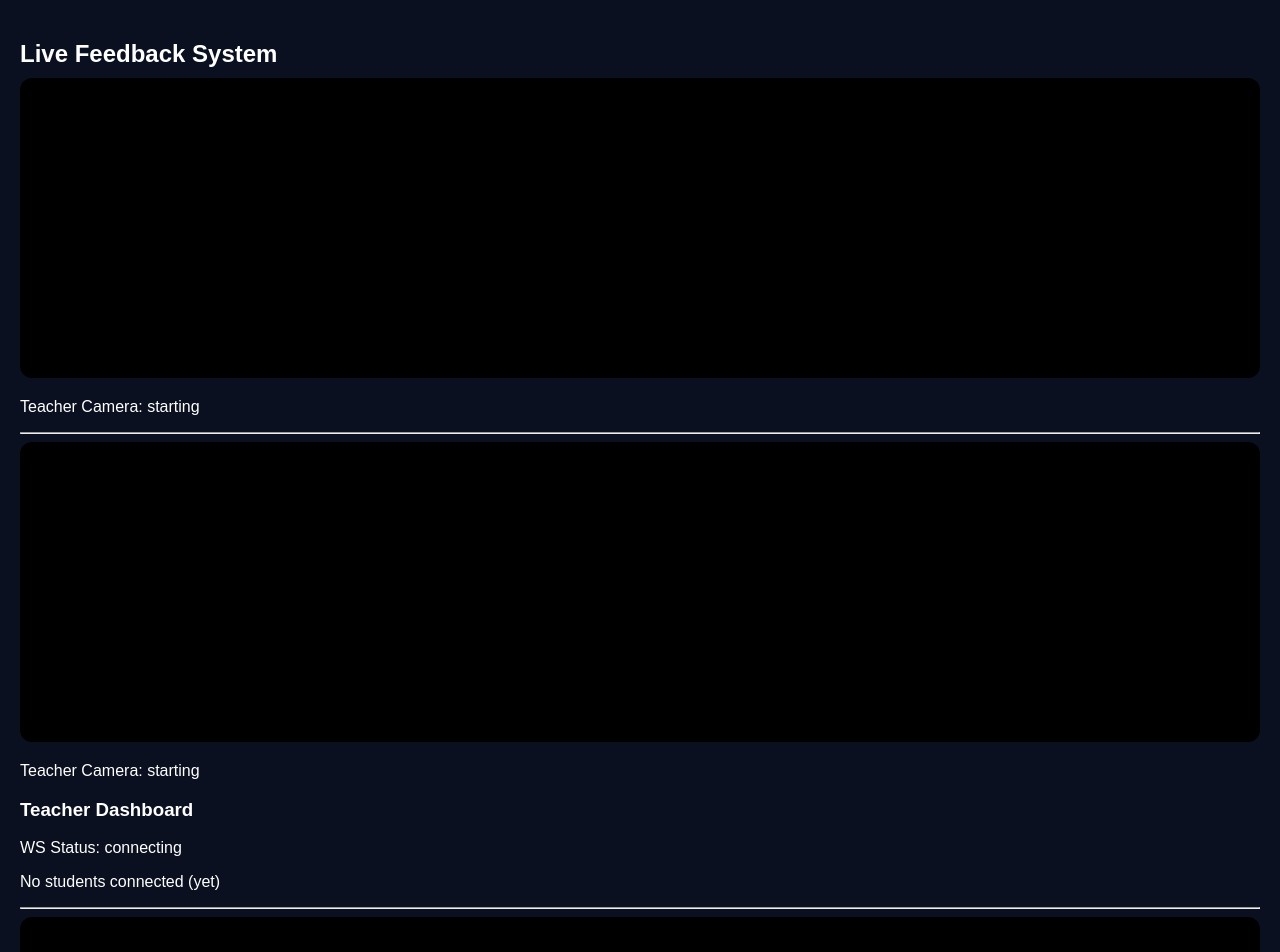
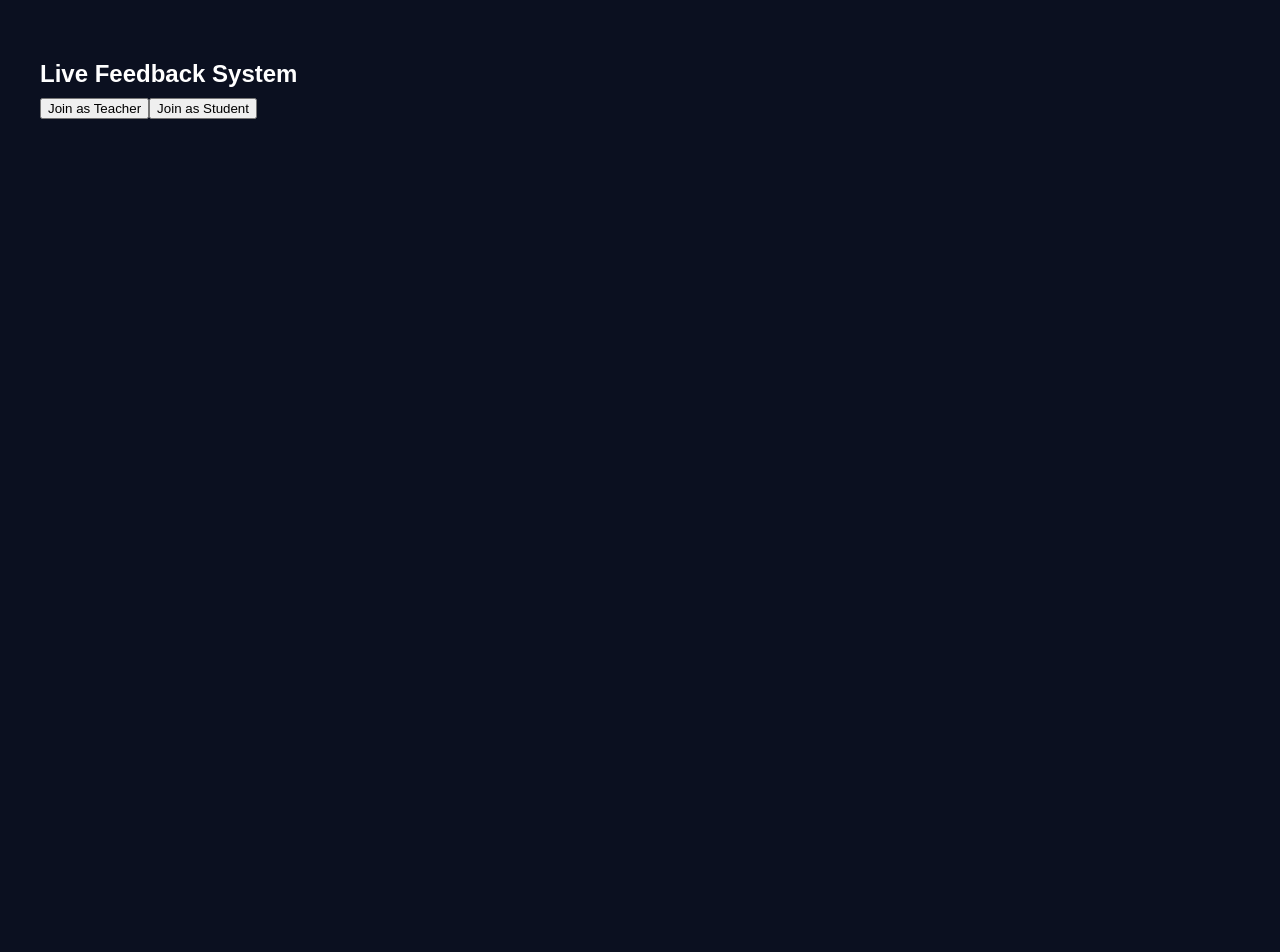
Before and after one commit to vagdevikilaru3355-pixel/live-feedback-frontend, a React (Vite) app: page / in a window 1280 px wide. Shown: the top 952 px of the page. After the commit the page ends 800 px from the top, so only its background shows below. Built offline with nearby package versions, Linux system fonts and the light colour scheme; no server answers.

Commit message:
Fix role-based UI + camera

```diff
--- a/src/App.jsx
+++ b/src/App.jsx
@@ -1,19 +1,31 @@
+import { useState } from "react";
 import TeacherCamera from "./components/TeacherCamera";
 import StudentCamera from "./components/StudentCamera";
 import TeacherDashboard from "./components/TeacherDashboard";
 
 export default function App() {
-  return (
-    <div style={{ padding: 20 }}>
-      <h2>Live Feedback System</h2>
+  const [role, setRole] = useState(null);
 
-      <TeacherCamera />
-      <hr />
+  if (!role) {
+    return (
+      <div style={{ padding: 40 }}>
+        <h2>Live Feedback System</h2>
+        <button onClick={() => setRole("teacher")}>Join as Teacher</button>
+        <button onClick={() => setRole("student")}>Join as Student</button>
+      </div>
+    );
+  }
 
-      <TeacherDashboard />
-      <hr />
+  if (role === "teacher") {
+    return (
+      <>
+        <TeacherCamera />
+        <TeacherDashboard />
+      </>
+    );
+  }
 
-      <StudentCamera studentId="student-1" />
-    </div>
-  );
+  if (role === "student") {
+    return <StudentCamera studentId="student-1" />;
+  }
 }
--- a/src/components/StudentCamera.jsx
+++ b/src/components/StudentCamera.jsx
@@ -1,31 +1,26 @@
-import { useEffect, useRef, useState } from "react";
+import { useEffect, useRef } from "react";
 
 export default function StudentCamera({ studentId }) {
   const videoRef = useRef(null);
-  const [status, setStatus] = useState("starting");
+  const wsRef = useRef(null);
 
   useEffect(() => {
-    async function startCamera() {
-      try {
-        const stream = await navigator.mediaDevices.getUserMedia({
-          video: true,
-          audio: false,
-        });
-        videoRef.current.srcObject = stream;
-        setStatus("camera-on");
-      } catch (err) {
-        console.error(err);
-        setStatus("camera-error");
-      }
-    }
+    navigator.mediaDevices.getUserMedia({ video: true })
+      .then(stream => videoRef.current.srcObject = stream);
 
-    startCamera();
+    wsRef.current = new WebSocket(
+      `wss://YOUR-BACKEND.onrender.com/ws?role=student&client_id=${studentId}`
+    );
+
+    const interval = setInterval(() => {
+      wsRef.current.send({
+        type: "feedback",
+        status: "looking_straight"
+      });
+    }, 3000);
+
+    return () => clearInterval(interval);
   }, []);
 
-  return (
-    <>
-      <video ref={videoRef} autoPlay muted playsInline />
-      <p>Status: {status}</p>
-    </>
-  );
+  return <video ref={videoRef} autoPlay muted />;
 }
--- a/src/components/TeacherCamera.jsx
+++ b/src/components/TeacherCamera.jsx
@@ -1,31 +1,18 @@
-import { useEffect, useRef, useState } from "react";
+import { useEffect, useRef } from "react";
 
 export default function TeacherCamera() {
     const videoRef = useRef(null);
-    const [status, setStatus] = useState("starting");
 
     useEffect(() => {
-        async function startCamera() {
-            try {
-                const stream = await navigator.mediaDevices.getUserMedia({
-                    video: true,
-                    audio: false,
-                });
-                videoRef.current.srcObject = stream;
-                setStatus("camera-on");
-            } catch (err) {
-                console.error(err);
-                setStatus("camera-error");
-            }
-        }
-
-        startCamera();
+        navigator.mediaDevices.getUserMedia({ video: true })
+            .then(stream => videoRef.current.srcObject = stream)
+            .catch(console.error);
     }, []);
 
     return (
-        <>
+        <div>
+            <h3>Teacher Camera</h3>
             <video ref={videoRef} autoPlay muted playsInline />
-            <p>Teacher Camera: {status}</p>
-        </>
+        </div>
     );
 }
--- a/src/components/TeacherDashboard.jsx
+++ b/src/components/TeacherDashboard.jsx
@@ -1,26 +1,36 @@
 import { useEffect, useState } from "react";
-import TeacherCamera from "./TeacherCamera";
 
 export default function TeacherDashboard() {
-    const [wsStatus, setWsStatus] = useState("connecting");
+    const [students, setStudents] = useState([]);
+    const [alerts, setAlerts] = useState([]);
 
     useEffect(() => {
         const ws = new WebSocket(
-            "ws://127.0.0.1:8000/ws?role=teacher&client_id=teacher-1"
+            "wss://YOUR-BACKEND.onrender.com/ws?role=teacher&client_id=teacher"
         );
 
-        ws.onopen = () => setWsStatus("OPEN");
-        ws.onclose = () => setWsStatus("CLOSED");
+        ws.onmessage = e => {
+            const data = JSON.parse(e.data);
 
-        return () => ws.close();
+            if (data.type === "participants_snapshot") {
+                setStudents(data.students);
+            }
+
+            if (data.type === "attention_feedback") {
+                setAlerts(a => [...a, data]);
+            }
+        };
     }, []);
 
     return (
-        <>
-            <TeacherCamera />
-            <h3>Teacher Dashboard</h3>
-            <p>WS Status: {wsStatus}</p>
-            <p>No students connected (yet)</p>
-        </>
+        <div>
+            <h3>Participants</h3>
+            {students.map(s => <div key={s}>{s}</div>)}
+
+            <h3>Alerts</h3>
+            {alerts.map((a, i) =>
+                <div key={i}>{a.id} → {a.status}</div>
+            )}
+        </div>
     );
 }
```
